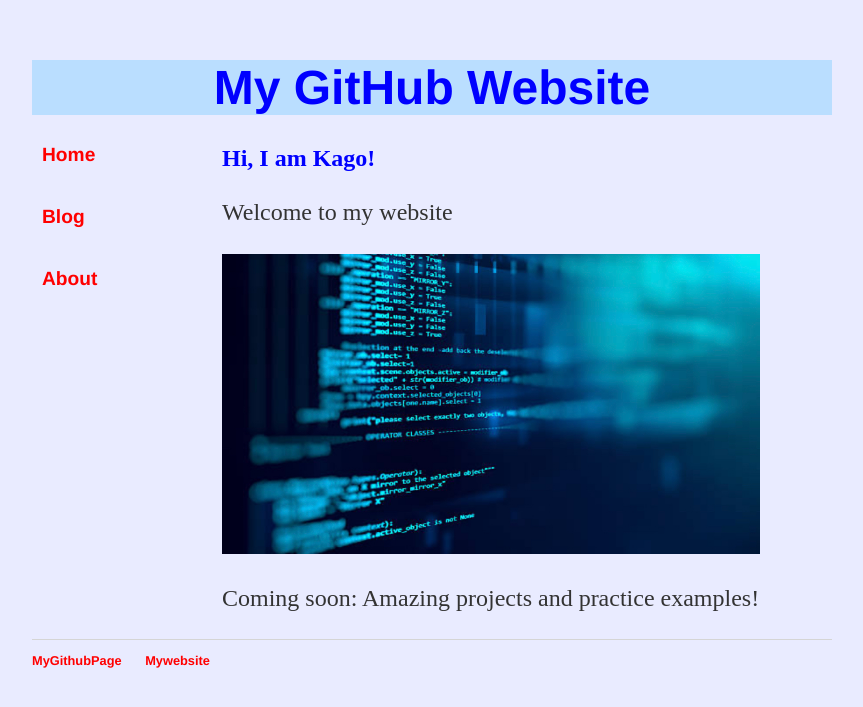
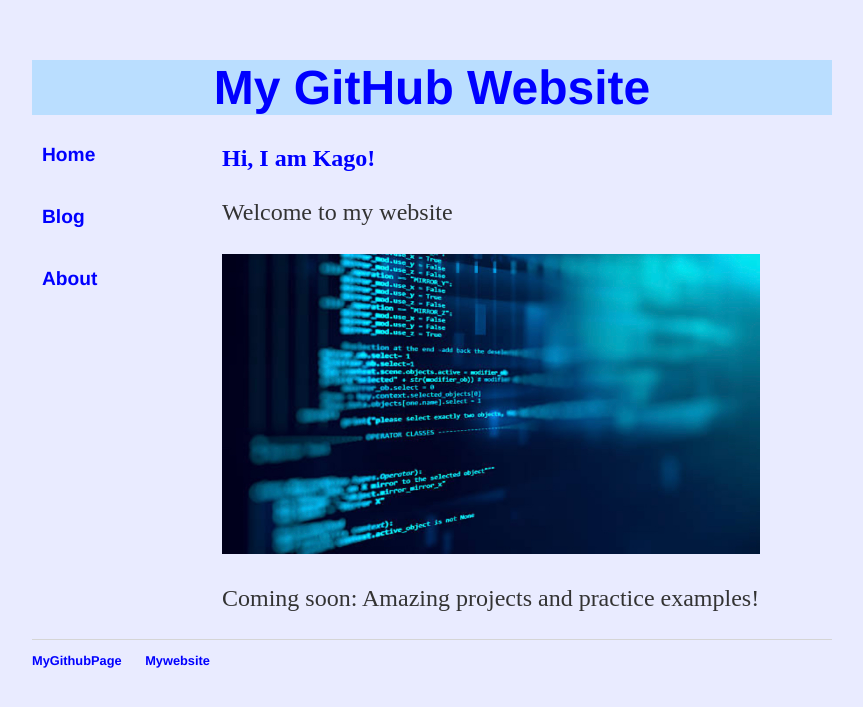
Before and after one commit to KagoPrezRantsho/KagoPrezRantsho.github.io, a Jekyll site: the page built from index.html, in a window 1280 px wide. Shown: the top 707 px of the page, without its empty margins (208-1071 px from the left). Built offline with Jekyll 4.4.1, drawn with Linux system fonts in a browser that asks for light colours.

Commit message:
Update main.css

```diff
--- a/css/main.css
+++ b/css/main.css
@@ -36,7 +36,7 @@ footer ul li {
 }
 a {
   text-decoration: none;
-  color: red;
+  color: #0000ff;
 }
 a:hover {
   text-decoration: underline;
```
